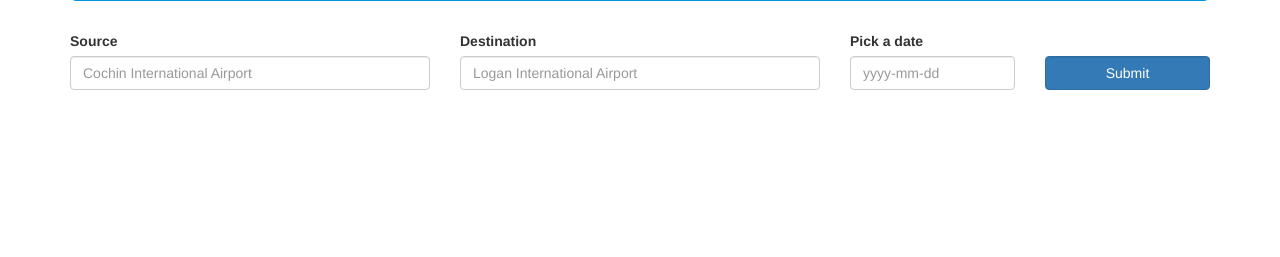
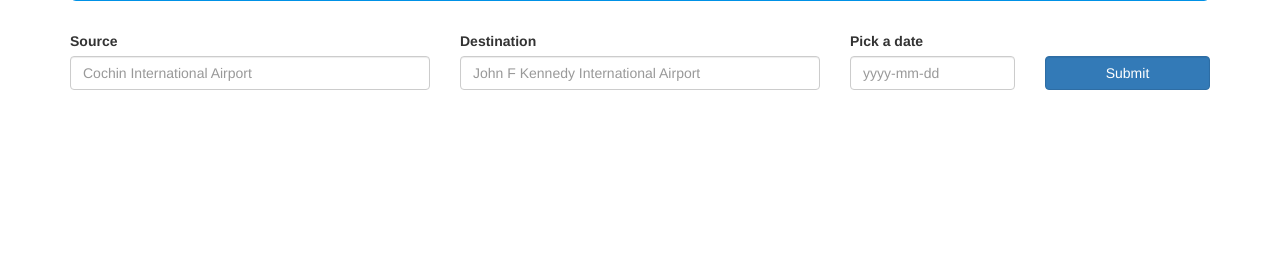
Before and after one commit to ksrajath7/Fetch, a Flask app: page / in a window 1280 px wide. Shown: the part 311-568 px from the top of the page. Run offline with Flask 2, Linux system fonts and the light colour scheme; some libraries are stand-ins or nearby versions.

Commit message:
Placeholder change

```diff
--- a/app/templates/index.html
+++ b/app/templates/index.html
@@ -51,7 +51,7 @@
                             <input type='text'
                                     autocomplete="off"
                                     id='dest-city-input'
-                                    placeholder="Logan International Airport"
+                                    placeholder="John F Kennedy International Airport"
                                     class='flexdatalist form-control'
                                     data-data = "{{ url_for('static', filename='json/airports.json') }}"
                                     data-search-in='name'
```
